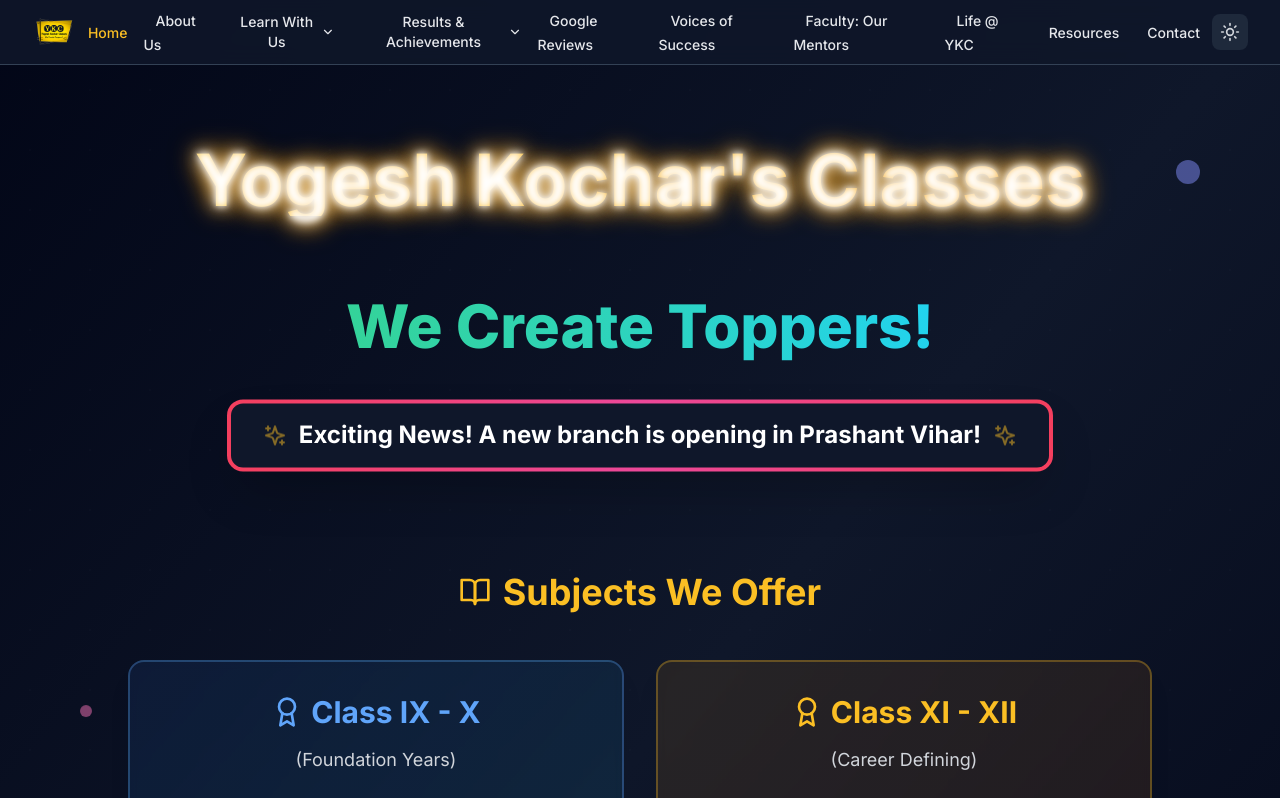
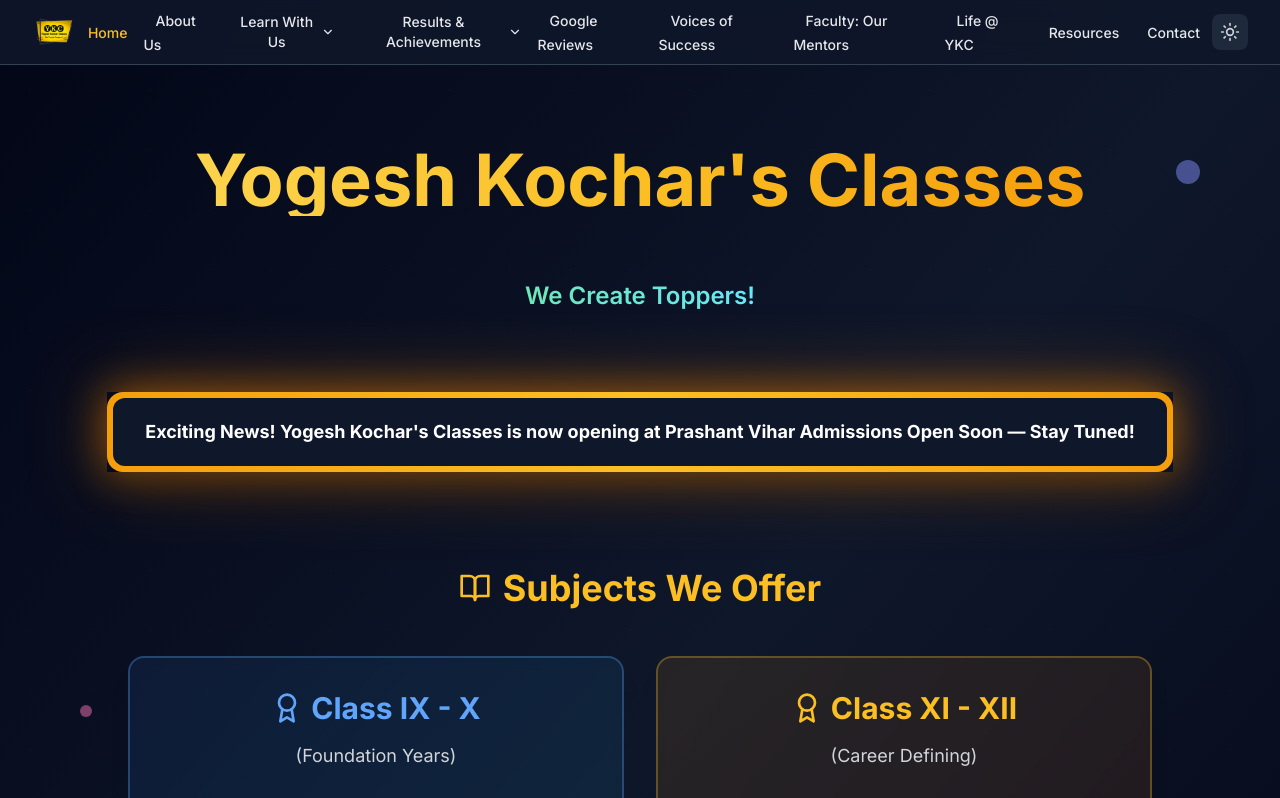
Before and after one commit to steveharryy/Yogesh, a React (Vite) app: page / in a window 1280 px wide. Shown: the top 798 px of the page. Built offline with nearby package versions, Linux system fonts and the light colour scheme.

Commit message:
Updated index.css

```diff
--- a/src/components/Hero.tsx
+++ b/src/components/Hero.tsx
@@ -9,9 +9,9 @@ const Hero: React.FC = () => {
     if (typedRef.current) {
       const typed = new Typed(typedRef.current, {
         strings: ['Yogesh Kochar\'s Classes'],
-        typeSpeed: 80,
+        typeSpeed: 60,
         showCursor: false,
-        startDelay: 300,
+        startDelay: 200,
       });
 
       return () => {
@@ -40,34 +40,32 @@ const Hero: React.FC = () => {
         <div className="text-center space-y-12">
 
           {/* Animated Heading */}
-          <div className="pt-16 pb-8">
+          <div className="pt-16 pb-4 animate-fade-in-slow">
             <h1 className="text-5xl md:text-6xl lg:text-7xl font-bold leading-tight">
               <span
                 ref={typedRef}
-                className="bg-gradient-to-r from-amber-300 via-amber-400 to-amber-500 bg-clip-text text-transparent inline-block animate-neon-glow"
+                className="bg-gradient-to-r from-amber-300 via-amber-400 to-amber-500 bg-clip-text text-transparent inline-block"
               ></span>
             </h1>
           </div>
 
           {/* Main Tagline */}
-          <div className="space-y-6">
-            <h2 className="text-4xl md:text-5xl lg:text-6xl font-extrabold">
-              <span className="bg-gradient-to-r from-emerald-400 via-teal-400 to-cyan-400 bg-clip-text text-transparent animate-fade-in">
+          <div className="pb-8 animate-fade-in-slow" style={{ animationDelay: '0.5s' }}>
+            <h2 className="text-lg md:text-xl lg:text-2xl font-semibold">
+              <span className="bg-gradient-to-r from-emerald-300 to-cyan-300 bg-clip-text text-transparent">
                 We Create Toppers!
               </span>
             </h2>
           </div>
 
           {/* Announcement Banner */}
-          <div className="inline-block animate-bounce-slow">
-            <div className="bg-gradient-to-r from-rose-500 via-pink-500 to-rose-500 p-1 rounded-2xl shadow-2xl">
-              <div className="bg-slate-900 px-8 py-4 rounded-xl">
-                <div className="flex items-center justify-center space-x-3">
-                  <Sparkles className="h-6 w-6 text-amber-400 animate-pulse" />
-                  <p className="text-xl md:text-2xl font-bold text-white">
-                    Exciting News! A new branch is opening in Prashant Vihar!
+          <div className="inline-block animate-flash-badge">
+            <div className="bg-gradient-to-r from-amber-500 via-amber-400 to-amber-500 p-1.5 rounded-2xl shadow-2xl">
+              <div className="bg-slate-900 px-8 py-5 rounded-xl">
+                <div className="flex items-center justify-center flex-wrap gap-2">
+                  <p className="text-base md:text-lg font-bold text-white text-center">
+                    Exciting News! Yogesh Kochar's Classes is now opening at Prashant Vihar Admissions Open Soon — Stay Tuned!
                   </p>
-                  <Sparkles className="h-6 w-6 text-amber-400 animate-pulse" />
                 </div>
               </div>
             </div>
--- a/src/index.css
+++ b/src/index.css
@@ -14,6 +14,15 @@
   .animate-scroll-left-to-right:hover,
   .animate-scroll-right-to-left:hover {
     animation-play-state: paused;
+  }
+
+  .animate-fade-in-slow {
+    animation: fadeInSlow 1s ease-out forwards;
+    opacity: 0;
+  }
+
+  .animate-flash-badge {
+    animation: flashBadge 2s ease-in-out infinite;
   }
 }
 
@@ -34,3 +43,23 @@
     transform: translateX(-100%);
   }
 }
+
+@keyframes fadeInSlow {
+  0% {
+    opacity: 0;
+    transform: translateY(10px);
+  }
+  100% {
+    opacity: 1;
+    transform: translateY(0);
+  }
+}
+
+@keyframes flashBadge {
+  0%, 100% {
+    box-shadow: 0 0 20px rgba(217, 119, 6, 0.3), 0 0 40px rgba(217, 119, 6, 0.2);
+  }
+  50% {
+    box-shadow: 0 0 40px rgba(217, 119, 6, 0.6), 0 0 80px rgba(217, 119, 6, 0.4);
+  }
+}
```
